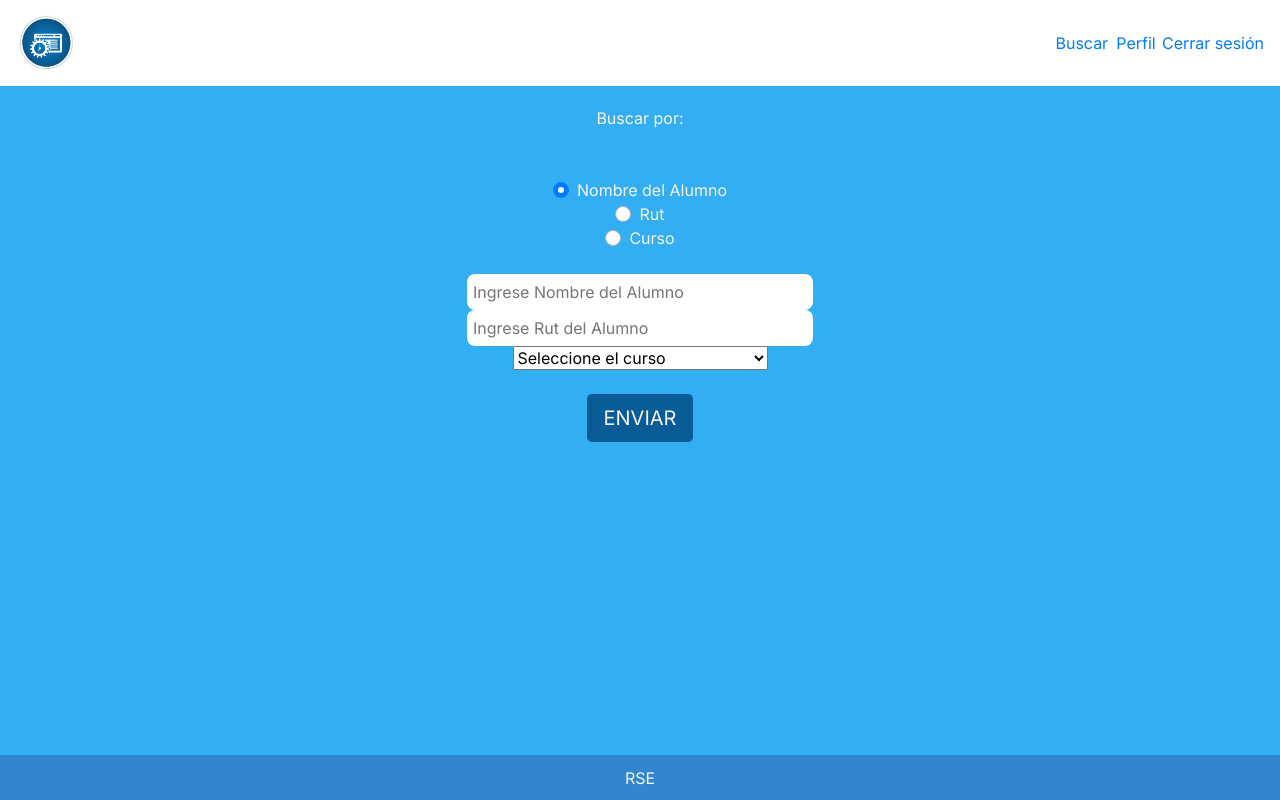
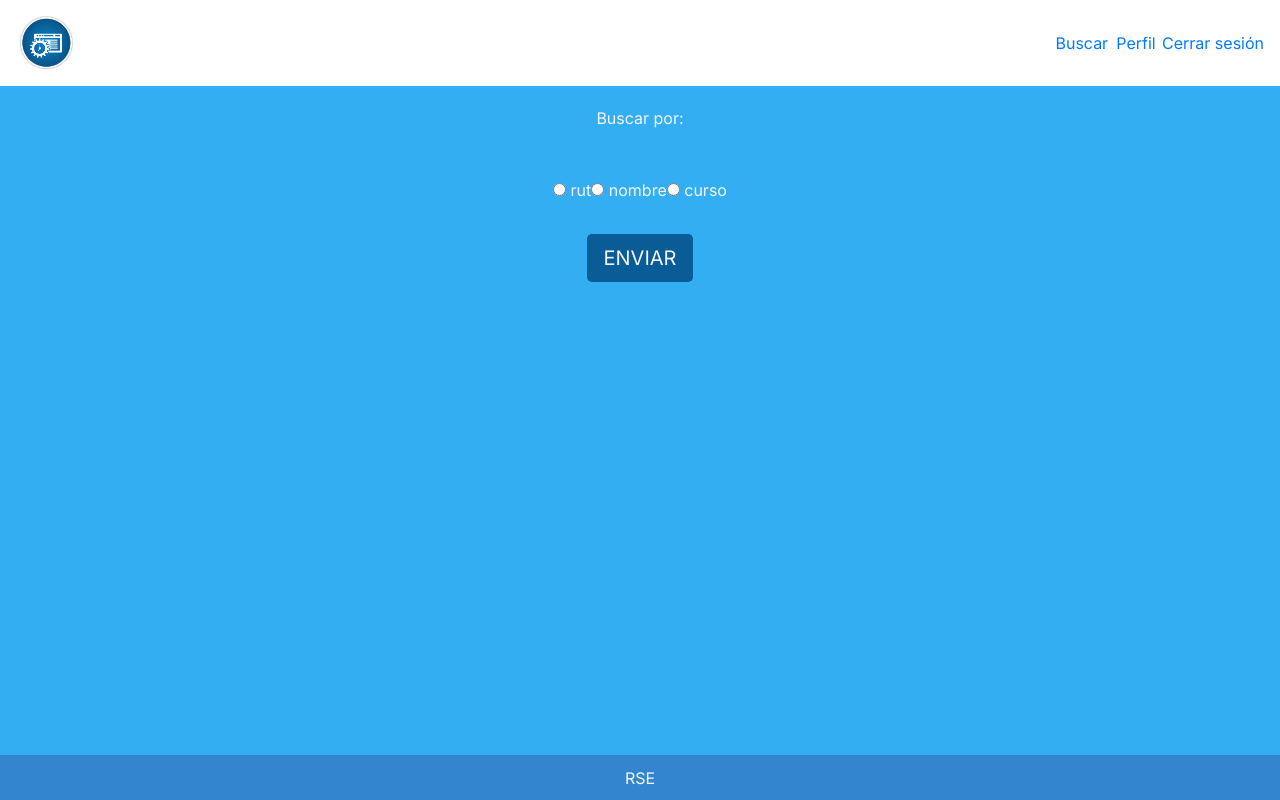
Before and after one commit to retiroseguro/retiroseguro, a Vue app: page /profesor in a window 1280 px wide. Built offline with nearby package versions, Linux system fonts and the light colour scheme.

Commit message:
se agrego input de vista profesor

```diff
--- a/src/views/Profesor.vue
+++ b/src/views/Profesor.vue
@@ -1,35 +1,22 @@
 <template>
 <div class="container">
-    <center>
         <div class="texto">Buscar por:</div>
         <br><br>
-        <div class="ordenar">
-            <div class="custom-control custom-radio">
-                <input id="nombre" Type="radio" class="custom-control-input muestraOculta" name="datos" checked="checked">
-                <label for="nombre" class="custom-control-label texto">Nombre del Alumno</label>
+
+            <div>
+            <label><input type="radio" v-model="buscar" value="rut"> rut</label>
+            <label><input type="radio" v-model="buscar" value="nombre"> nombre</label>
+            <label><input type="radio" v-model="buscar" value="curso"> curso</label>
             </div>
-            <div class="custom-control custom-radio">
-                <input id="rut" Type="radio" class="custom-control-input muestraOculta" name="datos">
-                <label for="rut" class="custom-control-label texto">Rut</label>
+            <div v-if="buscar == 'rut'">
+                <input type="text" id="rut" name="rut" placeholder="11.222.333-4">
             </div>
-            <div class="custom-control custom-radio">
-                <input  id="curso" Type="radio" class="custom-control-input muestraOculta" name="datos">
-                <label for="curso" class="custom-control-label texto">Curso</label>
+            <div v-if="buscar == 'nombre'">
+                <input type="text" id="nombre" name="nombre" placeholder="Ingresa Nombre">
             </div>
-        </div>
-        <br><br>
-
-        <div id="mostrarnombre" class="muestraDiv"><input type="text" placeholder="Ingrese Nombre del Alumno" size="30"></div>
-        <div id="mostrarrut" class="muestraDiv"><input type="text" placeholder="Ingrese Rut del Alumno" size="30"></div>
-        <div id="mostrarcurso" class="muestraDiv">
-            <select class="form-select form-select-sm" aria-label=".form-select-sm example" style="width:255px">
-                <option selected>Seleccione el curso</option>
-                <option value="1">1°A</option>
-                <option value="2">2°B</option>
-                <option value="3">Three</option>
-              </select>
-        </div>
-    </center>
+            <div v-if="buscar == 'curso'">
+            curso
+            </div>
     <Botones class="mt-4"/>
 
 </div>
@@ -43,6 +30,11 @@ export default {
     components:{
         Input,
         Botones,
+    },
+    data() {
+        return {
+            buscar: null
+        }
     },
 };
 
```
